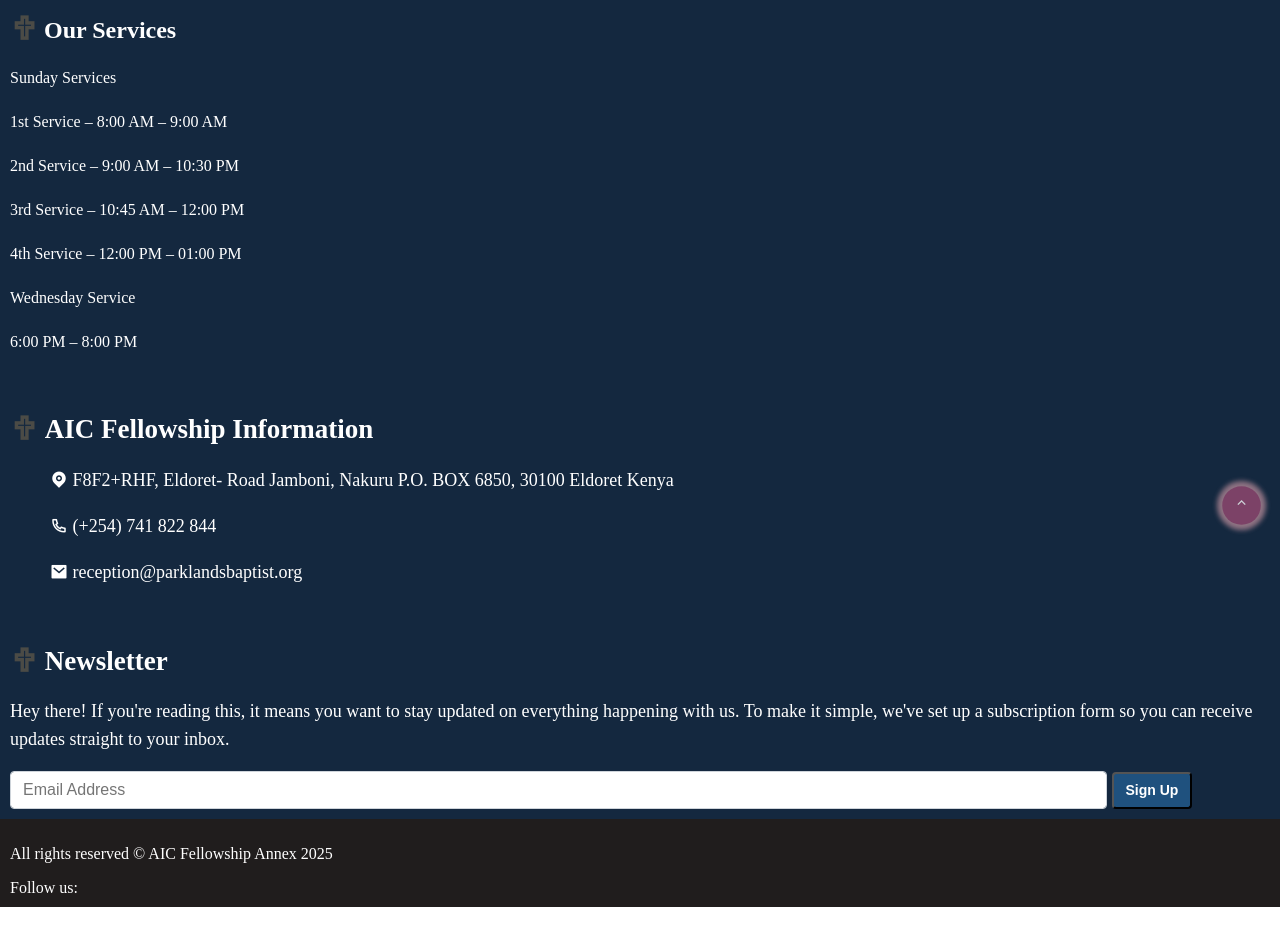
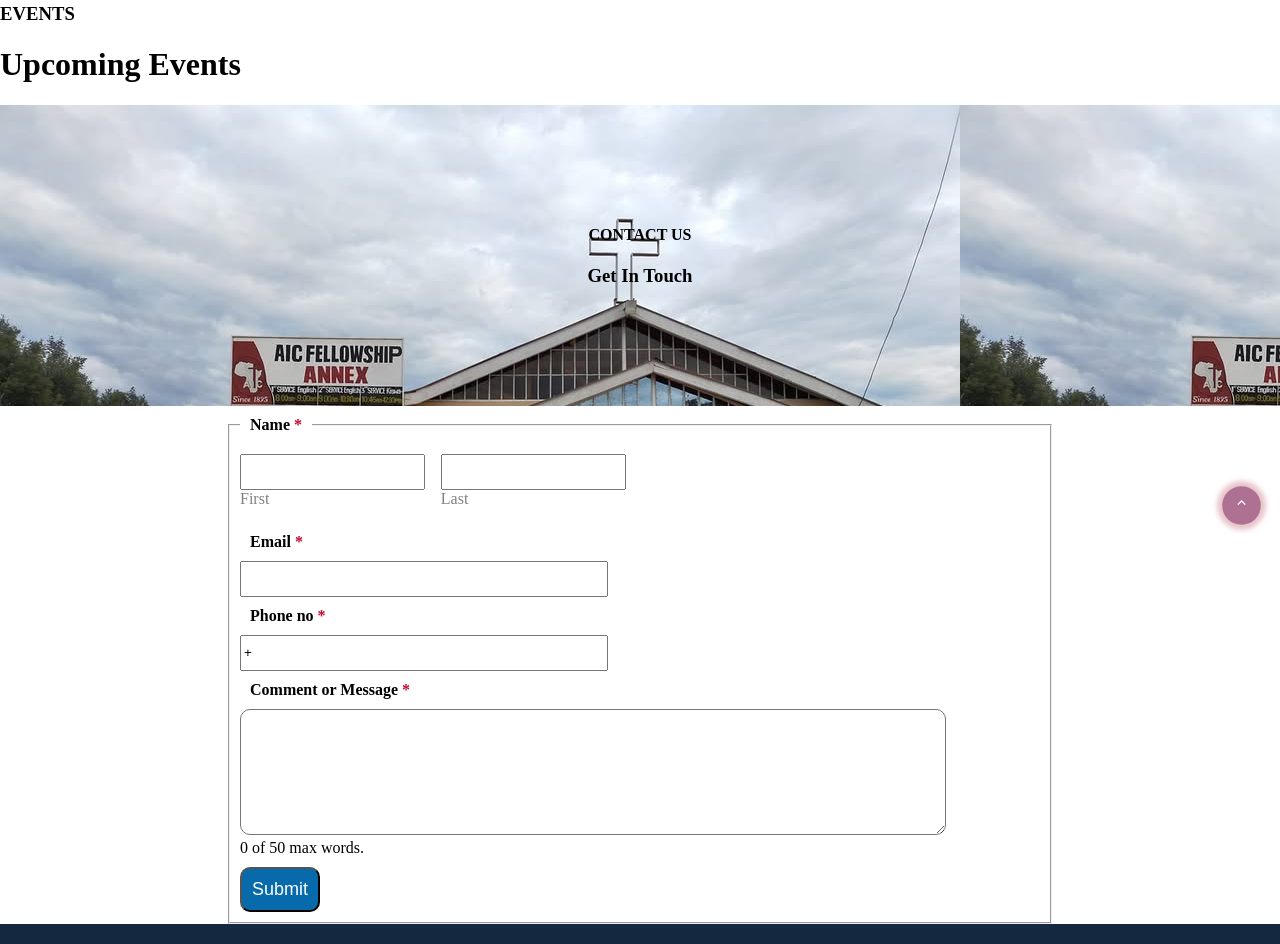
Before and after one commit to Kemboijames7/church, a plain HTML site: page index.html in a window 1280 px wide. Shown: the part 256-1200 px from the top of the page. Before the commit the page ends 1163 px from the top, so only its background shows below. Drawn offline with nearby package versions, Linux system fonts and the light colour scheme.

Commit message:
Added Events page

```diff
--- a/index.html
+++ b/index.html
@@ -33,6 +33,64 @@
         Corporis quo, maxime obcaecati ducimus architecto doloribus voluptatum veritatis error, iure eos consequatur expedita dignissimos commodi, accusantium voluptate temporibus beatae placeat illum laborum eius? Odio asperiores ex doloribus laboriosam dolorum.
         Tempora velit earum veritatis inventore obcaecati pariatur. Libero totam recusandae hic unde quis sed eveniet non beatae iure placeat possimus nihil ea est ducimus labore adipisci mollitia, modi facere ut.
     </div>
+<div class="upcoming_events">
+    <h3>EVENTS</h3>
+    <h1>Upcoming Events</h1>
+
+</div>
+
+    <div class="contact_us">
+        <h4>CONTACT US</h4>
+    <strong><h3>Get In Touch</h3></strong>
+    </div>
+
+    <fieldset>
+        <legend class="field_label">
+         Name
+         <span class="required-label" aria-hidden="true">*</span>
+        </legend>
+    <div class="inputName">
+        <div class="field-row-block">
+            <input type="text"  name="name" style="height: 30px;" required>
+            <label for="email">First</label>
+        </div>
+        <div class="field-row-block">
+            <input type="text" name="name" style="height: 30px;" required>
+            <label for="email">Last</label>
+        </div>
+    </div>
+    <legend class="field_label">
+        Email
+        <span class="required-label" aria-hidden="true">*</span>
+       </legend>
+    <div class="inputEmail">
+
+        <input type="text" name="email" style="height: 30px; width: 360px;" required>
+    </div>
+    <legend class="field_label">
+        Phone no
+        <span class="required-label" aria-hidden="true">*</span>
+       </legend>
+    <div class="inputPhone">
+
+        <input type="text" min="0" step="1" value="+" style="height: 30px; width: 360px;" required>
+    </div>
+    <legend class="field_label">
+        Comment or Message
+        <span class="required-label" aria-hidden="true">*</span>
+       </legend>
+    <div class="inputMessage">
+
+      <textarea name="" id=""style="height: 120px; width: 700px;" required></textarea>
+      <div><label for="text">0 of 50 max words.</label> </div>
+    </div>
+
+    <button type="submit" name="wpforms[submit]" class="wpforms-submit" >Submit</button>
+
+    </fieldset>
+
+
+
     <section id="our_services">
         <h1> <span><i class="ri-cross-line"></i></span>  Our Services</h1>
         <dt>Sunday Services</dt>
@@ -76,7 +134,12 @@
     <span class="back-to-top"><i class="ri-arrow-up-s-line"></i></span>
     <p>All rights reserved  &copy  AIC Fellowship Annex
         <script>document.write(new Date().getFullYear());</script></p>
-         <span>Follow us:  </span>
+          Follow us:
+           <ul class="footer__socials">
+            <a href="#"><i class="ri-facebook-fill"></i></a>
+            <a href="#"><i class="ri-instagram-line"></i></a>
+        </ul>
+
   </footer>
 
 
--- a/style.css
+++ b/style.css
@@ -24,7 +24,6 @@
 
 
 .aic_logo {
-
     width: 40px;
     height: 40px;
     border-radius: 60%;
@@ -33,8 +32,76 @@
 
 .container {
     background-color: blue;
+}
+
+.upcoming_events{
+
 
 }
+
+.events_top {
+    background: 0 0;
+    margin: 0;
+    padding: 0;
+    border: none;
+    display: block;
+    line-height: 1;
+    position: relative;
+    text-align: center;
+
+}
+
+.contact_us{
+    padding: 100px;
+    text-align: center;
+    background-image: url(90883796_2757458754383709_6167988910149337088_n.jpg);
+}
+
+fieldset {
+    max-width: 800px;
+    margin: auto;
+    text-decoration: none;
+    padding: 10px;
+}
+.field_label{
+    font-weight: bold;
+    padding: 10px;
+}
+
+.required-label{
+    color: #bf0a30;
+}
+.inputName {
+    font-size: 16px;
+display: flex;
+border-color: #000;
+color: grey;
+font-weight: 400;
+justify-content: space-between;
+position: relative;
+align-items: start;
+margin-bottom:15px;
+max-width: 50%;
+
+}
+
+.inputEmail{
+    width: 90px;
+}
+
+.wpforms-submit {
+    margin-top: 10px;
+    font-size: 18px;
+    background-color: #066aab;
+    color: #fff;
+    padding: 10px;
+    border-radius: 10px;
+}
+textarea{
+    border-radius: 10px;
+
+}
+
 .ri-cross-line{
 
     color: rgb(75, 75, 70);
@@ -98,10 +165,38 @@
 }
 
 #footerId {
+    display: flex;
+    justify-content:flex-start;
+    align-items: center;
     padding: 10px;
     color: #fff;
     background-color: rgb(32, 29, 29);
 }
+#footerId p {
+    padding: 5px;
+}
+
+.footer__socials a {
+    text-decoration: none;
+    padding: 6px 10px;
+    margin-right: 5px;
+    font-size: 1.25rem;
+    color: #fff;
+    background-color: #3b5999;
+    border-radius: 100%;
+    cursor: pointer;
+    transition: 0.3s;
+  }
+
+  .footer__socials a .ri-facebook-fill{
+    background-color: #3b5999;
+
+  }
+  .footer__socials a .ri-instagram-line{
+    background-color: #3b5999;
+
+  }
+
 
 
 @keyframes shadow-blink {
```
Also changed, not shown: events.html (added, +81 -0 lines).
